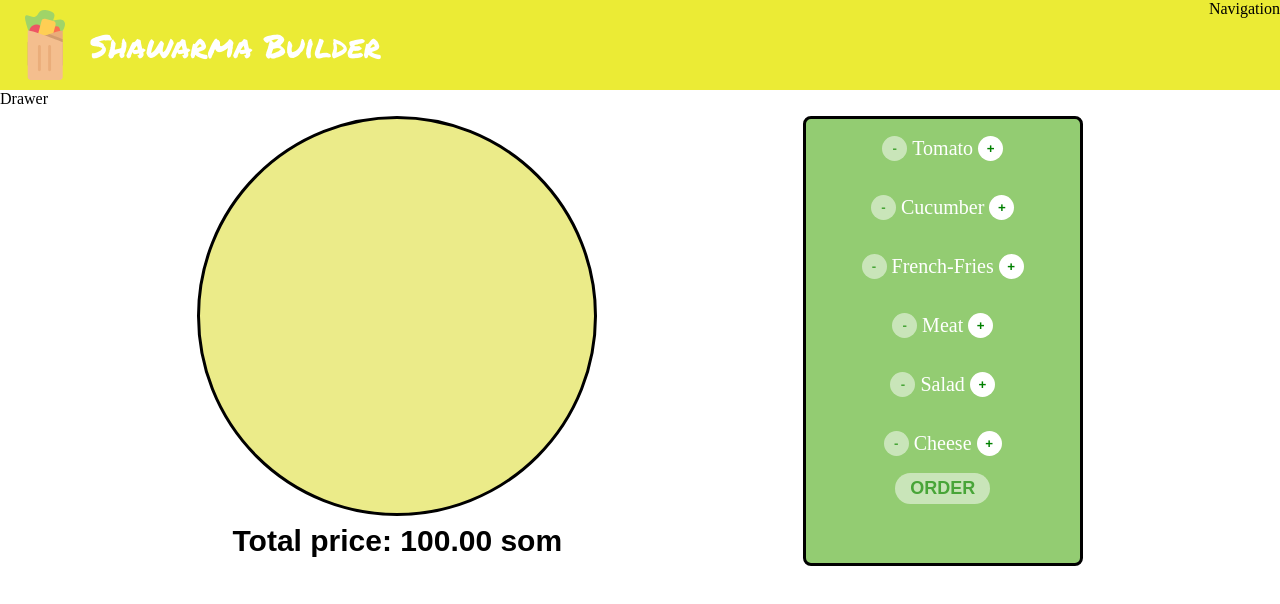
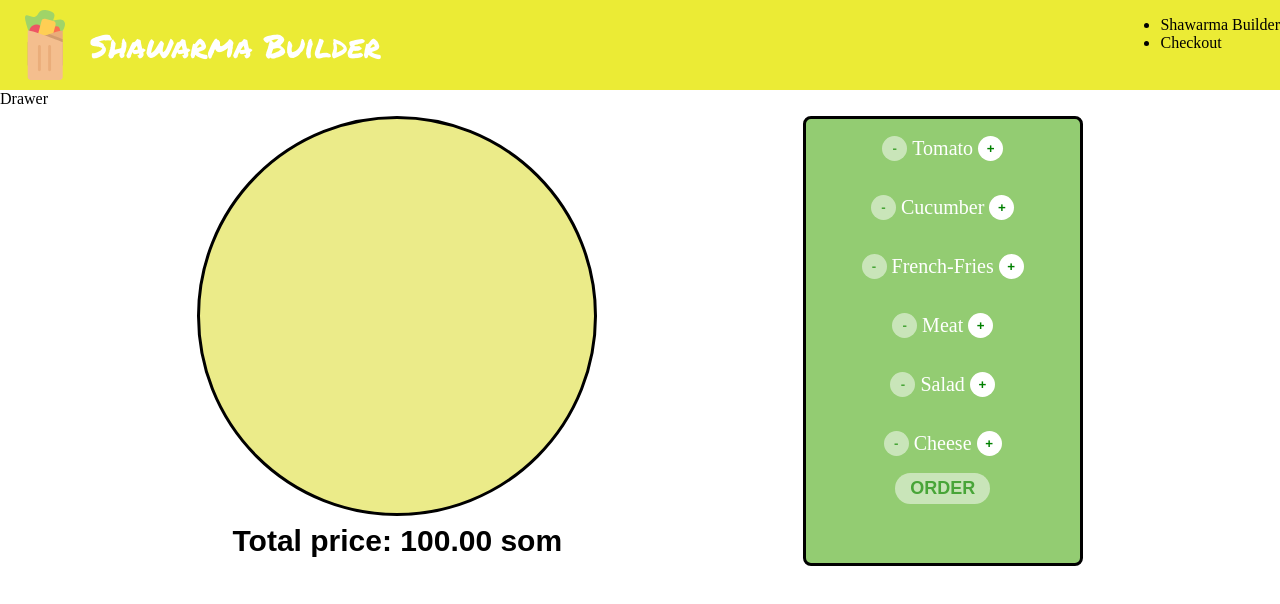
Before and after one commit to bayel-bakytov/shawarma-builder, a React (Create React App) app: page / in a window 1280 px wide. Shown: the top 604 px of the page. Built offline with nearby package versions, Linux system fonts and the light colour scheme.

Commit message:
Added navigation item component

```diff
--- a/src/components/Layout/Toolbar/Navigation/Navigation.js
+++ b/src/components/Layout/Toolbar/Navigation/Navigation.js
@@ -1,8 +1,10 @@
 import React from "react";
 import classes from "./Navigation.module.css";
+import NavigationItem from "./NavigationItem/NavigationItem";
 
 export default () => (
-    <div className={classes.Navigation}>
-       Navigation
-    </div>
+    <ul className={classes.Navigation}>
+       <NavigationItem>Shawarma Builder</NavigationItem>
+       <NavigationItem>Checkout</NavigationItem>
+    </ul>
 );
--- /dev/null
+++ b/src/components/Layout/Toolbar/Navigation/NavigationItem/NavigationItem.js
@@ -0,0 +1,3 @@
+import React from "react";
+
+export default ({ children }) => <li>{children}</li>;
```
Also changed, not shown: src/components/Layout/Toolbar/Toolbar.js (+6 -7 lines), src/components/Layout/Toolbar/Navigation/NavigationItem/NavigationItem.module.css (added).
